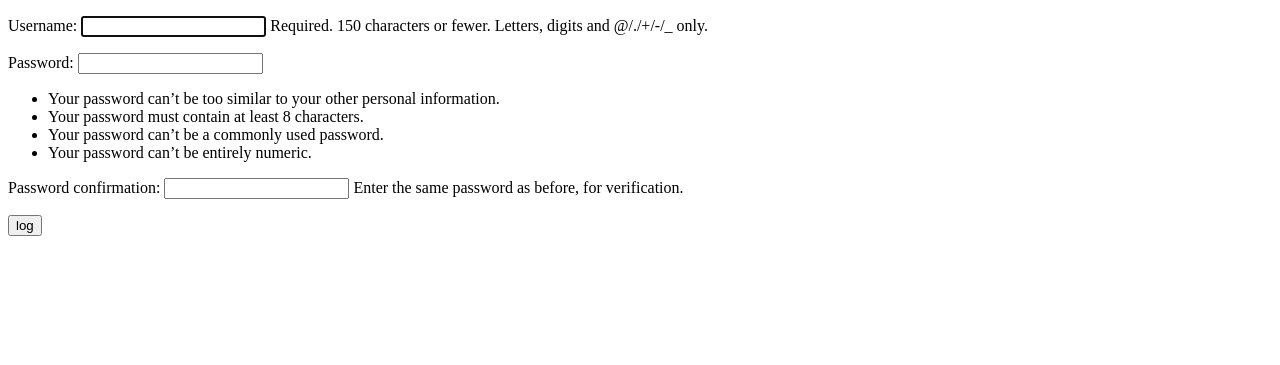
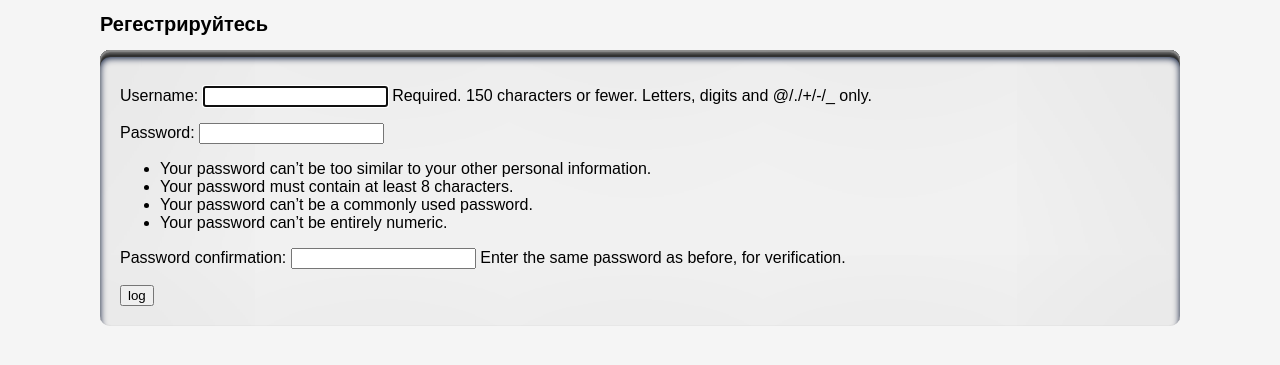
Before and after one commit to RoflSQ/Class, a Django app: page /signup in a window 1280 px wide. Shown: the top 365 px of the page. Run offline with Django 4.2, Linux system fonts and the light colour scheme.

Commit message:
Изменить Регистр

```diff
--- a/mysite/mysite/settings.py
+++ b/mysite/mysite/settings.py
@@ -115,9 +115,9 @@ USE_TZ = True
 
 # Static files (CSS, JavaScript, Images)
 # https://docs.djangoproject.com/en/4.2/howto/static-files/
-STATICFILES_DIRS = [
-    os.path.join(BASE_DIR, "static"),
-    'mysite/static/',]
+STATICFILES_DIRS = (
+    os.path.join('static'),
+)
 
 STATIC_URL = 'static/'
 
--- a/mysite/mysite/urls.py
+++ b/mysite/mysite/urls.py
@@ -1,4 +1,5 @@
 from django.contrib import admin
+from django.contrib.staticfiles.urls import staticfiles_urlpatterns
 from django.urls import path, include
 
 urlpatterns = [
@@ -6,3 +7,5 @@ urlpatterns = [
     path('', include('school.urls')),
     path('accounts/', include('django.contrib.auth.urls')),
 ]
+
+urlpatterns += staticfiles_urlpatterns()
--- a/mysite/static/css/base.css
+++ b/mysite/static/css/base.css
@@ -112,3 +112,29 @@ inset 0px 5px 0px #444,
 inset 0px 7px 0px #333,
 inset 0px 8px 7px #001135;
 }
+
+
+form{
+
+
+
+
+border-radius:10px;
+box-shadow:
+inset 0 0 670px hsla(0,0%,0%,.1),
+inset 0px 1px 2px #999,
+inset 0px 2px 0px #888,
+inset 0px 2px 0px #777,
+inset 0px 3px 0px #666,
+inset 0px 4px 0px #555,
+inset 0px 5px 0px #444,
+inset 0px 7px 0px #333,
+inset 0px 8px 7px #001135;
+}
+
+.log_menu{
+padding:20px;
+}
+#id_username{
+
+}
--- a/mysite/templates/list_class.html
+++ b/mysite/templates/list_class.html
@@ -17,7 +17,9 @@
     {% if user.authorized %}
     <p>you're loged in </p>
     {% else %}
-    <a  href="{% url 'login'%}"><button class="log">login </button></a>
+    <a href="{% url 'login'%}">
+        <button class="log">login</button>
+    </a>
     {% endif %}
 </div>
 
--- a/mysite/templates/registration/sign_up.html
+++ b/mysite/templates/registration/sign_up.html
@@ -1,14 +1,23 @@
 <!DOCTYPE html>
+{% load static %}
 <html lang="en">
 <head>
     <meta charset="UTF-8">
+    <meta name="viewport"
+          content="width=device-width, user-scalable=no, initial-scale=1.0, maximum-scale=1.0, minimum-scale=1.0">
+    <meta http-equiv="X-UA-Compatible" content="ie=edge">
+    <link rel="stylesheet" href="static/css/base.css">
+    <link rel="stylesheet" href="static/css/phone.css">
     <title>Title</title>
 </head>
 <body>
+<h1>Регестрируйтесь</h1>
 <form>
+    <div class="log_menu">
 {%csrf_token%}
 {{form.as_p}}
     <button type="submit">log</button>
+        </div>
 </form>
 </body>
 </html>
```
Also changed, not shown: mysite/templates/registration/login.html (+8 -0 lines). Lines whose indentation alone changed are shown as unchanged.
